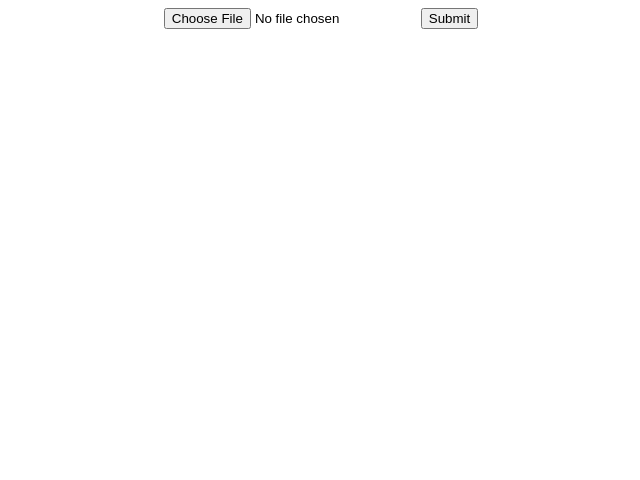
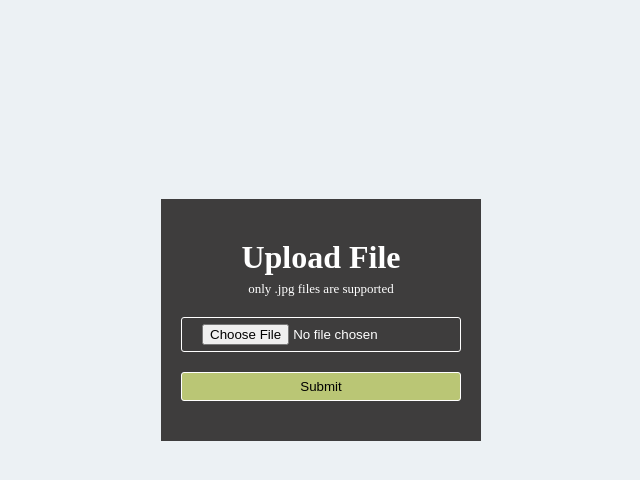
Before and after one commit to richardjob/Image-Classifier, a website: page public/index.html in a window 1280 px wide. Shown: the whole page, without its empty margins (319-959 px from the left). Drawn offline with Linux system fonts and the light colour scheme.

Commit message:
Updated interface

```diff
--- a/package.json
+++ b/package.json
@@ -9,7 +9,7 @@
   },
   "devDependencies": {},
   "scripts": {
-    "test": "echo \"Error: no test specified\" && exit 1"
+    "start": "node app.js"
   },
   "author": "Richard Job",
   "license": "ISC",
--- a/public/index.html
+++ b/public/index.html
@@ -6,13 +6,61 @@
   <meta http-equiv="X-UA-Compatible" content="ie=edge">
   <title>Image classification</title>
 
+  <style>
+
+    *{margin: 0; padding: 0; }
+
+    body{
+      background:#ecf1f4
+    }
+    .form-wrap{
+      width: 320px;
+      background: #3e3d3d;
+      padding: 40px 20px;
+      box-sizing: border-box;
+      position: fixed;
+      left: 50%;
+      top: 40%;
+      transform: translate(-50%, -50%);
+    }
+    h1{
+      text-align: center;
+      color: #ffffff;
+      margin-bottom: 5px
+    }
+    p{
+      text-align: center;
+      color: #ffffff;
+      margin-bottom: 20px;
+      font-size: small;
+    }
+    input{
+      width: 100%;
+      background: none;
+      border: 1px solid #ffffff;
+      border-radius: 3px;
+      padding: 6px 20px;
+      box-sizing: border-box;
+      margin-bottom: 20px;
+      color: white;
+    }
+    input[type="submit"]{
+      background: #bac675;
+      color: #000000;
+    }
+
+
+  </style>
+
 </head>
 <body>
 
-  <div style="text-align: center">
+  <div class="form-wrap">
     <form action="/upload" method="POST" enctype="multipart/form-data">
+      <h1>Upload File</h1>
+      <p>only .jpg files are supported</p>
       <input type="file" name="image">
-      <input type="submit">
+      <input style="margin-bottom: 0px;" type="submit">
     </form>
   </div>
 
```
Also changed, not shown: app.js (+30 -0 lines), public/result.html (+38 -16 lines).
